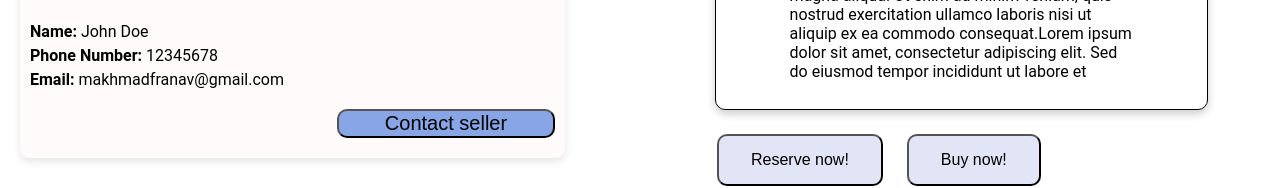
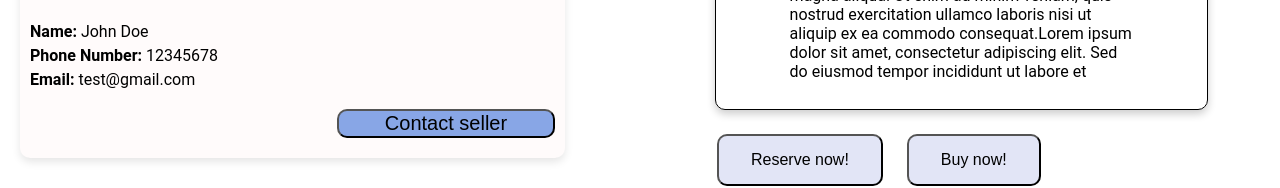
Before and after one commit to usman-ghafoorzai/idatt2105-full-stack-project, a Vue app in the folder frontend/: page /item in a window 1280 px wide. Shown: the part 639-827 px from the top of the page. Built offline with nearby package versions, Linux system fonts and the light colour scheme.

Commit message:
change variable

```diff
--- a/frontend/src/views/ItemView.vue
+++ b/frontend/src/views/ItemView.vue
@@ -1,5 +1,4 @@
 <script setup>
-    import { ref, onMounted } from 'vue';
     import ItemPicture from '../components/ItemPicture.vue';
     import ItemDescription from '../components/ItemDescription.vue';
     import SellerInfo from '../components/SellerInfo.vue';
@@ -18,7 +17,7 @@
                 <SellerInfo
                     :name="'John Doe'"
                     :phoneNumber="'12345678'"
-                    :email="'makhmadfranav@gmail.com'"
+                    :email="'test@gmail.com'"
                 />
             </div>
 
```
